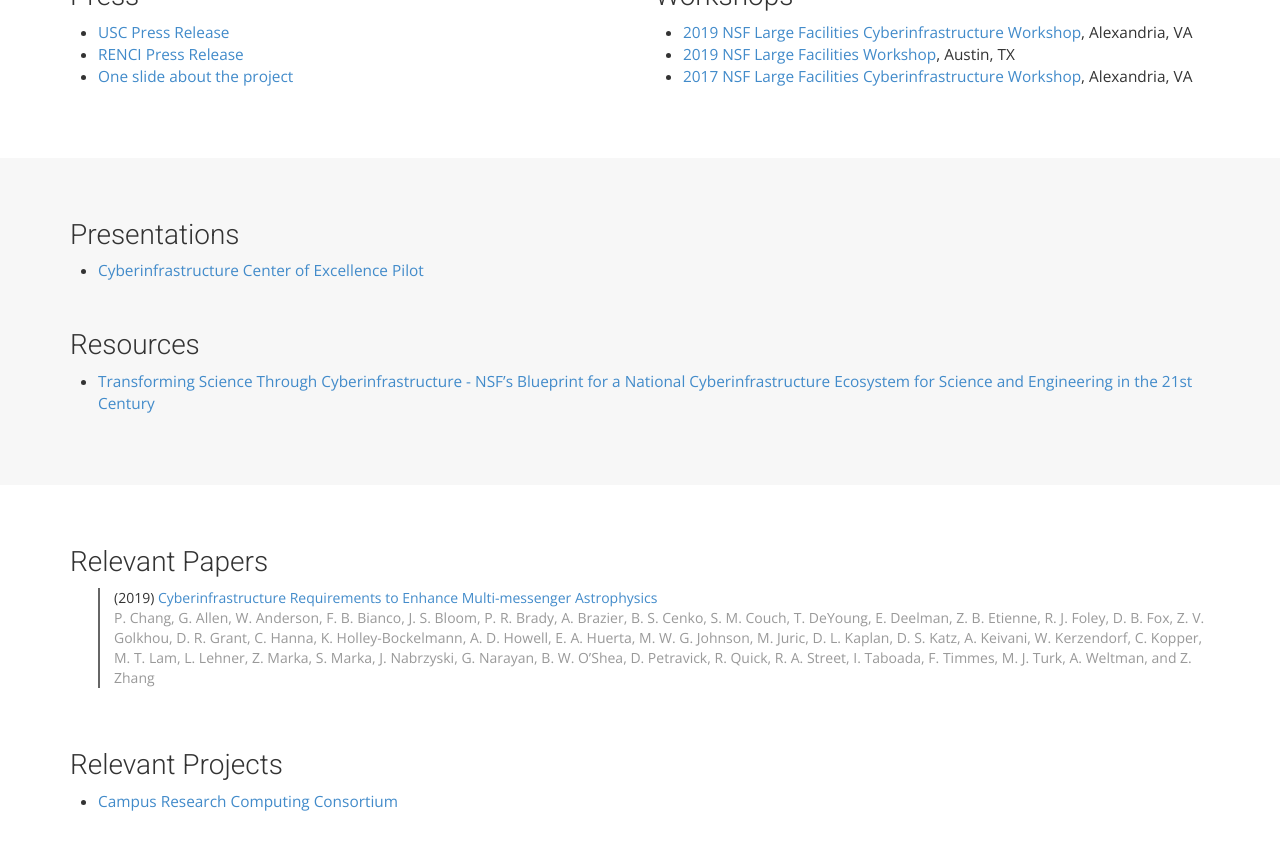
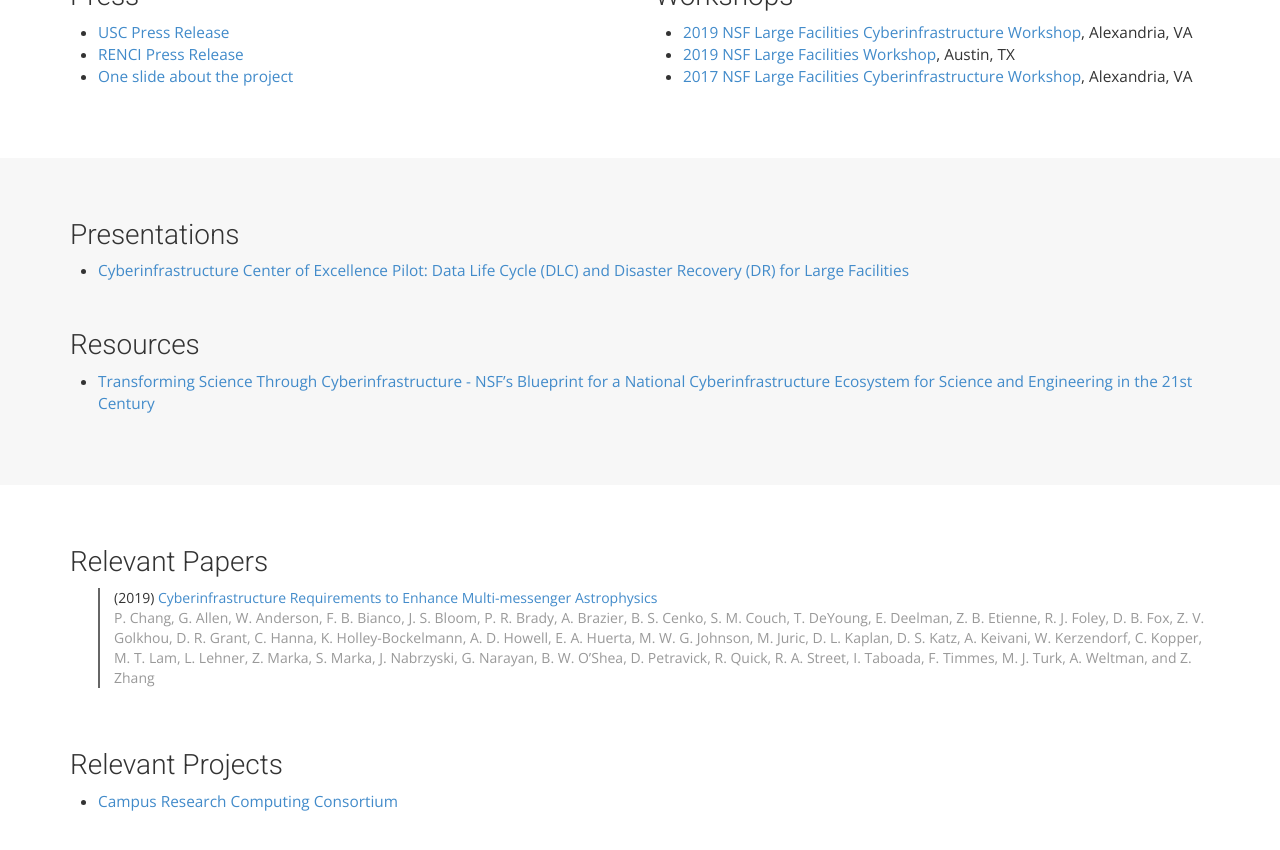
Before and after one commit to cicoe/cicoe.github.io, a Jekyll site: the page built from materials.html, in a window 1280 px wide and 900 px high, scrolled down 532 px. Shown: the top 850 px of the window. Built offline with Jekyll 4.4.1, drawn with Linux system fonts in a browser that asks for light colours; nearby versions of some CDN libraries; some web fonts are replaced.

Commit message:
Update materials_presentations.yml

```diff
--- a/_data/materials_presentations.yml
+++ b/_data/materials_presentations.yml
@@ -1,2 +1,2 @@
-- title: "Cyberinfrastructure Center of Excellence Pilot"
+- title: "Cyberinfrastructure Center of Excellence Pilot: Data Life Cycle (DLC) and Disaster Recovery (DR) for Large Facilities"
   file: "CICoE-DLC-DR-Webinar-Public-Final.pdf"
```
